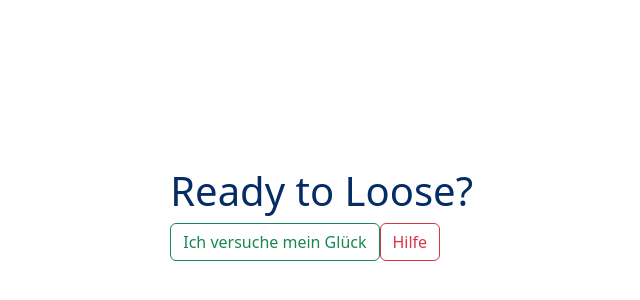
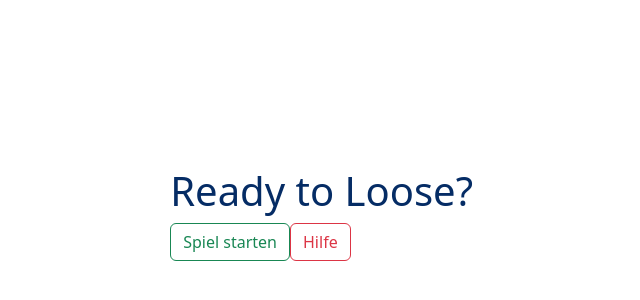
Before and after one commit to kelmrobert/TicTacToe, a Vue app: page / in a window 1280 px wide. Shown: the part 186-486 px from the top of the page, without its empty margins (167-807 px from the left). Built offline with nearby package versions, Linux system fonts and the light colour scheme.

Commit message:
Change button text

```diff
--- a/src/components/Welcome.vue
+++ b/src/components/Welcome.vue
@@ -10,7 +10,7 @@
 
 <template>
     <h1 class="text-primary-emphasis">Ready to Loose?</h1>
-    <button class="btn btn-outline-success">Ich versuche mein Glück</button>
+    <button class="btn btn-outline-success">Spiel starten</button>
     <button class="btn btn-outline-danger" @mouseover="changeLocation">Hilfe</button>
 </template>
 
```
